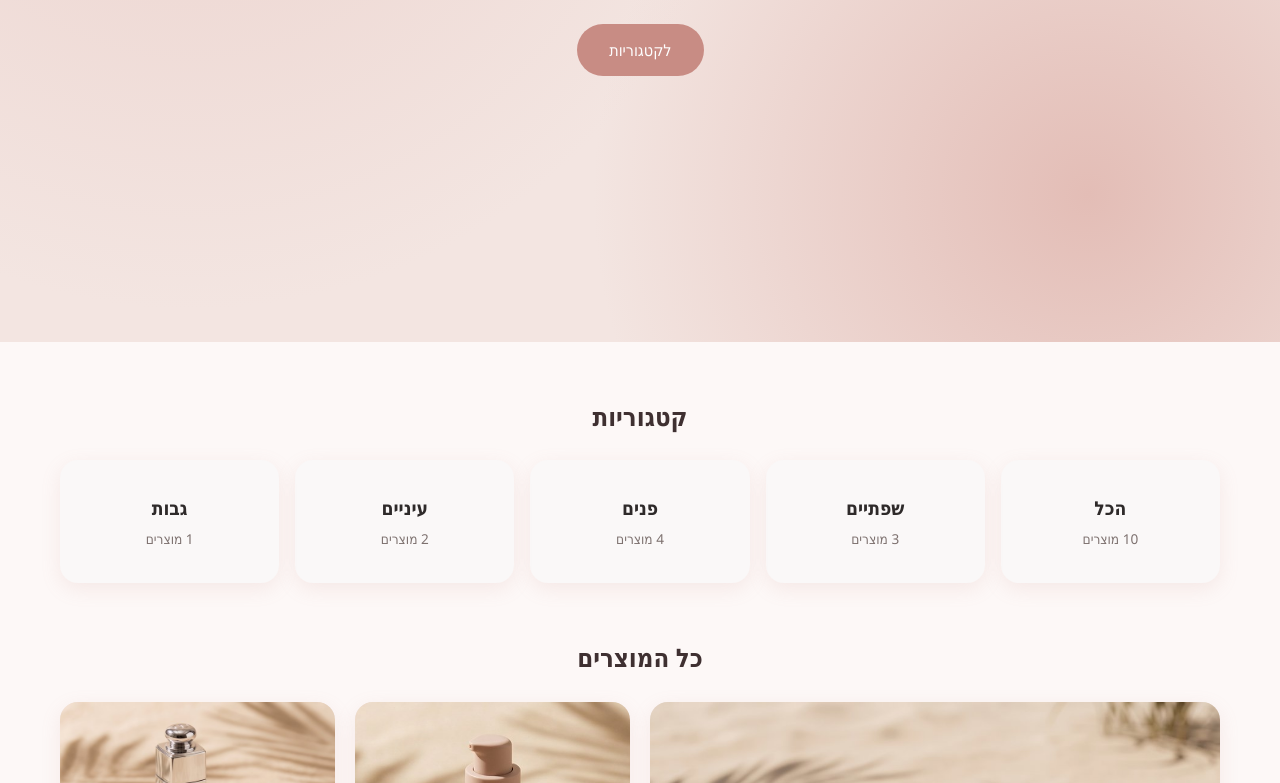
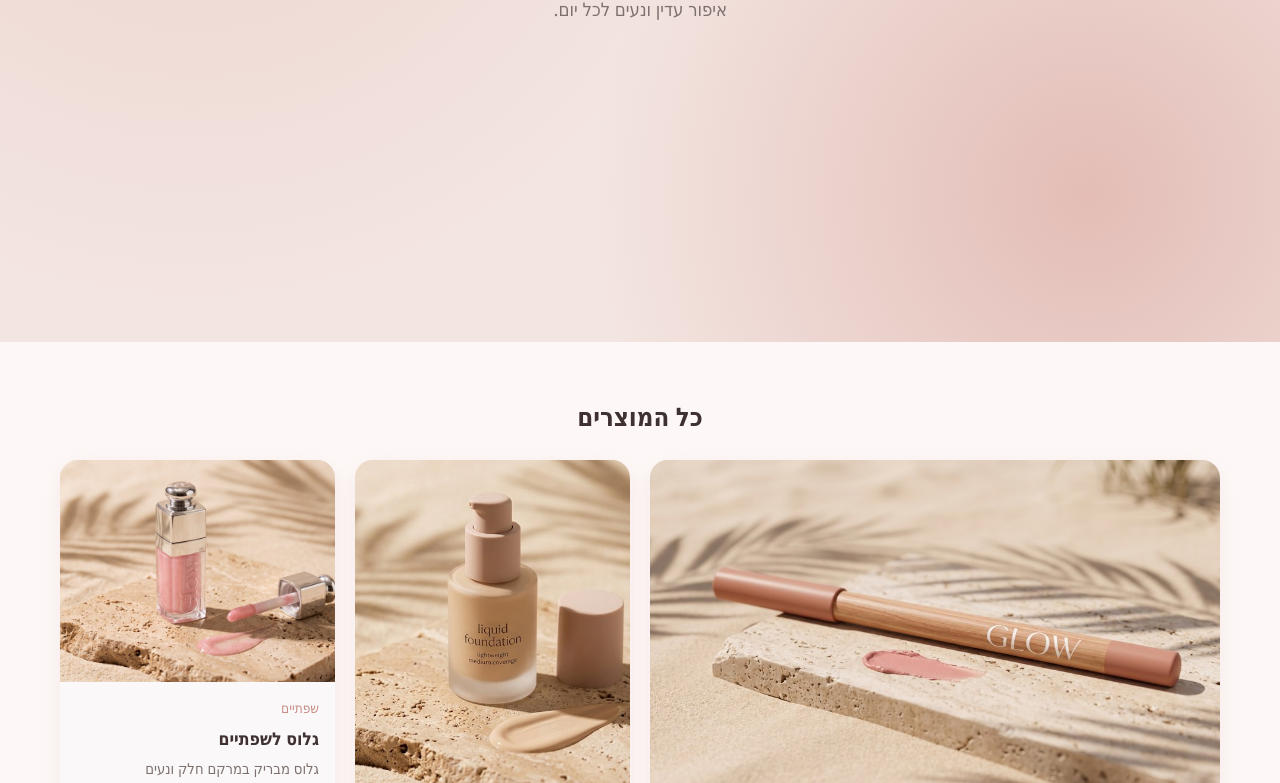
Before and after one commit to tg14102005-a11y/web-store-project, a plain HTML site: page homePage.html in a window 1280 px wide. Shown: the part 476-1259 px from the top of the page. Drawn offline with Linux system fonts and the light colour scheme.

Commit message:
Deleting Catagories

```diff
--- a/catalog.js
+++ b/catalog.js
@@ -1,5 +1,4 @@
 const productsContainer = document.getElementById("products");
-const categoryContainer = document.getElementById("category-list");
 const shopTitle = document.getElementById("shop-title");
 
 // תמונת הדוגמנית: אם אין שדה hoverImage במוצר, מחפשים קובץ באותו שם עם "-model".
@@ -36,40 +35,7 @@ function renderProducts(list) {
   productsContainer.classList.toggle("mosaic", list.length === products.length);
 }
 
-// ---------- קטגוריות ----------
-// Set שומר כל ערך פעם אחת, אז מקבלים רשימת קטגוריות בלי כפילויות
-const categoryNames = [...new Set(products.map(p => p.category))];
 
-function renderCategories() {
-  const all = { name: "הכל", count: products.length, value: "all" };
-  const items = [all, ...categoryNames.map(name => ({
-    name,
-    count: products.filter(p => p.category === name).length,
-    value: name
-  }))];
-
-  categoryContainer.innerHTML = items.map(item => `
-    <button class="category-tile" data-category="${item.value}">
-      <span class="tile-name">${item.name}</span>
-      <span class="tile-count">${item.count} מוצרים</span>
-    </button>
-  `).join("");
-}
-
-// לחיצה על קטגוריה: מסננים את המוצרים וגוללים אליהם
-categoryContainer.addEventListener("click", event => {
-  const tile = event.target.closest(".category-tile");
-  if (!tile) return;
-  const value = tile.dataset.category;
-
-  const filtered = value === "all" ? products : products.filter(p => p.category === value);
-  renderProducts(filtered);
-  shopTitle.textContent = value === "all" ? "כל המוצרים" : value;
-
-  document.querySelectorAll(".category-tile").forEach(t => t.classList.remove("active"));
-  tile.classList.add("active");
-  document.getElementById("shop").scrollIntoView({ behavior: "smooth" });
-});
 
 // ---------- הוספה לסל ----------
 // הפונקציה addToCart היא של מור – עד שהיא קיימת זה רק כותב ל-console
@@ -85,7 +51,6 @@ productsContainer.addEventListener("click", event => {
   }
 });
 
-renderCategories();
 renderProducts(products);
 
 // ---------- תנועה ----------
@@ -102,21 +67,6 @@ if (!reduceMotion) {
     heroText.style.transform = `translateY(${-progress * 40}px)`;
   }, { passive: true });
 
-  // אריחי הקטגוריות: נכנסים בהדרגה כשמגיעים אליהם
-  const observer = new IntersectionObserver(entries => {
-    entries.forEach(entry => {
-      if (entry.isIntersecting) {
-        entry.target.classList.add("visible");
-        observer.unobserve(entry.target);
-      }
-    });
-  }, { threshold: 0.2 });
-
-  document.querySelectorAll(".category-tile").forEach((tile, i) => {
-    tile.classList.add("reveal");
-    tile.style.transitionDelay = `${i * 80}ms`;
-    observer.observe(tile);
-  });
 }
 
 localStorage.removeItem("cart");
--- a/homePage.css
+++ b/homePage.css
@@ -104,33 +104,8 @@ html { scroll-behavior: smooth; }
 .hero-btn:hover { background: #b57a72; }
 .hero-btn:focus-visible { outline: 3px solid var(--pink); outline-offset: 3px; }
 
-/* קטגוריות */
 .section-title { font-size: 1.6rem; font-weight: 600; text-align: center; margin: 56px 0 24px; }
 
-.categories {
-  display: grid;
-  grid-template-columns: repeat(auto-fit, minmax(150px, 1fr));
-  gap: 16px;
-}
-.category-tile {
-  font: inherit;
-  color: var(--text);
-  background: var(--card);
-  border: 2px solid transparent;
-  border-radius: 18px;
-  padding: 32px 16px;
-  cursor: pointer;
-  display: flex;
-  flex-direction: column;
-  gap: 6px;
-  align-items: center;
-  box-shadow: 0 6px 20px rgba(200, 140, 132, 0.14);
-  transition: border-color 0.2s;
-}
-.category-tile:hover, .category-tile.active { border-color: var(--pink); }
-.category-tile:focus-visible { outline: 3px solid var(--pink); outline-offset: 2px; }
-.tile-name { font-size: 1.2rem; font-weight: 600; }
-.tile-count { color: var(--muted); font-size: 0.85rem; }
 
 #shop { scroll-margin-top: 16px; }
 
--- a/homePage.html
+++ b/homePage.html
@@ -6,14 +6,7 @@
   <title>חנות האיפור</title>
   <link rel="stylesheet" href="homePage.css">
 </head>
-<body>
- <!DOCTYPE html>
-<html lang="he">
-    <head>
-        <meta charset="UTF-8">
-        <title>Online shop</title>
-        <link rel="stylesheet" href="homePage.css">
-    </head>
+
 
     <body>
       <img id="brush-img" src="images/brush.png" alt="מברשת">
@@ -31,24 +24,17 @@
         <script src="data.js"></script>
         <script src="products.js"></script>
 
-    </body>
-   </html>
-
   <!-- מסך הפתיחה: תופס את כל המסך בכניסה -->
   <section class="hero">
     <div class="hero-text">
       <h1 lang="en" dir="ltr">Glow your own way</h1>
       <p>איפור עדין ונעים לכל יום.</p>
-      <a href="#categories" class="hero-btn">לקטגוריות</a>
+      <!-- <a href="#categories" class="hero-btn">לקטגוריות</a> -->
     </div>
   </section>
 
   <main>
-    <!-- הקטגוריות נוצרות אוטומטית מהמוצרים ב-data.js -->
-    <section id="categories">
-      <h2 class="section-title">קטגוריות</h2>
-      <div id="category-list" class="categories"></div>
-    </section>
+
 
     <section id="shop">
       <h2 class="section-title" id="shop-title">כל המוצרים</h2>
```
